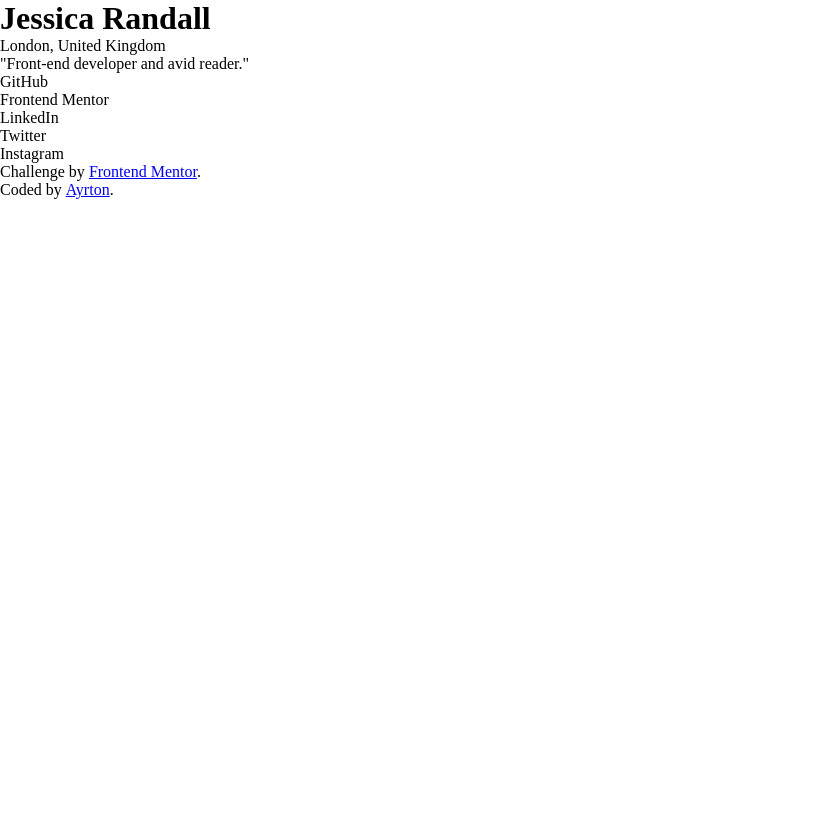
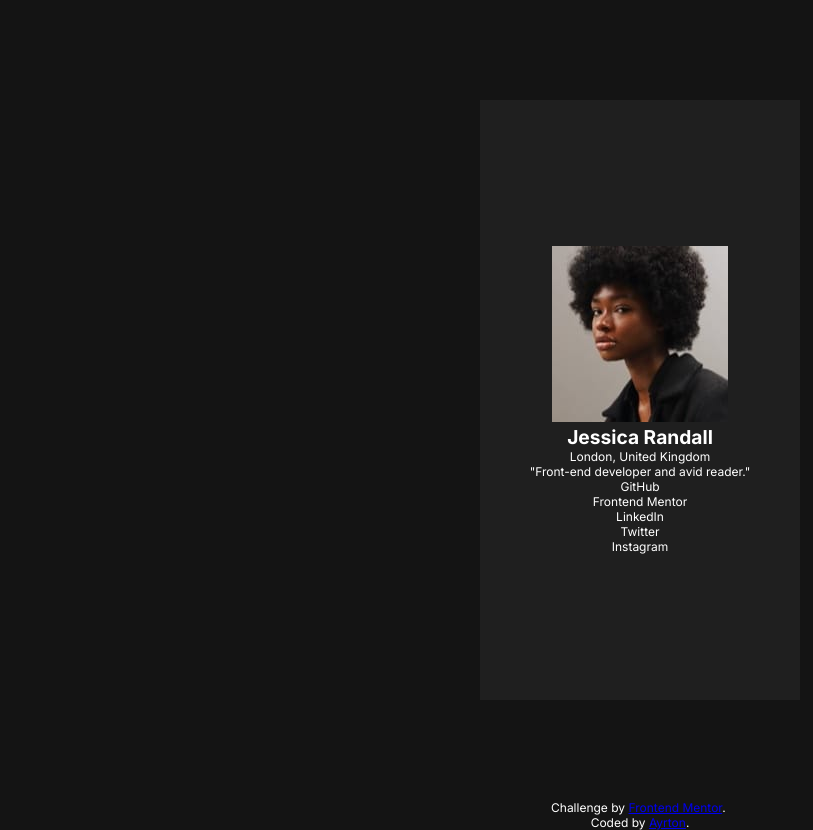
Before and after one commit to ayrtton/social-links-profile, a React (Vite) app: page / in a window 1280 px wide. Shown: the whole page, without its empty margins (0-813 px from the left). Before the commit the page ends 800 px from the top, so only its background shows below. Built offline with nearby package versions, Linux system fonts and the light colour scheme.

Commit message:
Create the mixins for font sizes and flexboxes

```diff
--- a/src/assets/css/main.css
+++ b/src/assets/css/main.css
@@ -1,5 +1,81 @@
+@import url("https://fonts.googleapis.com/css2?family=Inter:wght@100..900&display=swap");
 * {
   margin: 0;
   padding: 0;
   box-sizing: border-box;
+}
+
+@media (min-width: 2500px) {
+  h1 {
+    font-size: 3.2rem;
+  }
+  body {
+    font-size: 2rem;
+  }
+}
+@media (max-width: 2500px) {
+  h1 {
+    font-size: 2.2rem;
+  }
+  body {
+    font-size: 1.35rem;
+  }
+}
+@media (max-width: 2000px) {
+  h1 {
+    font-size: 1.6rem;
+  }
+  body {
+    font-size: 1rem;
+  }
+}
+@media (max-width: 1500px) {
+  h1 {
+    font-size: 1.2rem;
+  }
+  body {
+    font-size: 0.75rem;
+  }
+}
+@media (max-width: 1000px) {
+  h1 {
+    font-size: 1rem;
+  }
+  body {
+    font-size: 0.6rem;
+  }
+}
+body {
+  background-color: hsl(0, 0%, 8%);
+  color: hsl(0, 0%, 100%);
+  font-family: "Inter";
+}
+
+main {
+  display: flex;
+  flex-direction: column;
+  align-items: center;
+  justify-content: center;
+  text-align: center;
+  height: 100vh;
+}
+
+#card {
+  display: flex;
+  flex-direction: column;
+  align-items: center;
+  justify-content: center;
+  text-align: center;
+  height: 75%;
+  background-color: hsl(0, 0%, 12%);
+  width: 25%;
+}
+
+footer {
+  display: flex;
+  flex-direction: column;
+  align-items: center;
+  justify-content: center;
+  text-align: center;
+  height: auto;
 }/*# sourceMappingURL=main.css.map */
--- a/src/assets/sass/_config.scss
+++ b/src/assets/sass/_config.scss
@@ -1,3 +1,11 @@
+@import url('https://fonts.googleapis.com/css2?family=Inter:wght@100..900&display=swap');
+
+$green: hsl(75, 94%, 57%);
+$white: hsl(0, 0%, 100%);
+$grey: hsl(0, 0%, 20%);
+$dark_grey: hsl(0, 0%, 12%);
+$off_black: hsl(0, 0%, 8%);
+
 * {
     margin: 0;
     padding: 0;
--- /dev/null
+++ b/src/assets/sass/_media-queries.scss
@@ -0,0 +1,21 @@
+@import './mixins';
+
+@media (min-width: 2500px) {
+    @include font_sizes(3.2rem, 2rem);
+}
+
+@media (max-width: 2500px) {
+    @include font_sizes(2.2rem, 1.35rem);
+}
+
+@media (max-width: 2000px) {
+    @include font_sizes(1.6rem, 1rem);
+}
+
+@media (max-width: 1500px) {
+    @include font_sizes(1.2rem, .75rem);
+}
+
+@media (max-width: 1000px) {
+    @include font_sizes(1rem, .6rem);
+}
--- /dev/null
+++ b/src/assets/sass/_mixins.scss
@@ -0,0 +1,18 @@
+@mixin flexbox($height: auto) {
+    display: flex;
+    flex-direction: column;
+    align-items: center;
+    justify-content: center;
+    text-align: center;
+    height: $height;
+}
+
+@mixin font_sizes($size_01, $size_02) {
+    h1 {
+        font-size: $size_01;
+    }
+
+    body {
+        font-size: $size_02;
+    }
+}
--- a/src/assets/sass/main.scss
+++ b/src/assets/sass/main.scss
@@ -1 +1,21 @@
-@import './config';
+@import './config', './mixins', './media-queries';
+
+body {
+    background-color: $off_black;
+    color: $white;
+    font-family: 'Inter';
+}
+
+main {
+    @include flexbox(100vh);
+}
+
+#card {
+    @include flexbox(75%);
+    background-color: $dark_grey;
+    width: 25%;
+}
+
+footer {
+    @include flexbox;
+}
--- a/src/components/Card.jsx
+++ b/src/components/Card.jsx
@@ -1,7 +1,11 @@
+import profileImage from '../assets/images/avatar-jessica.jpeg';
+
 function Card() {
     return (
         <main>
+            <div id="card">
                 <div id="profile-info">
+                    <img src={profileImage} alt="" srcSet="" />
                     <h1>Jessica Randall</h1>
                     <span>London, United Kingdom</span>
                     <p>{'"'}Front-end developer and avid reader.{'"'}</p>
@@ -13,6 +17,7 @@ function Card() {
                     <div className="social-link">Twitter</div>
                     <div className="social-link">Instagram</div>
                 </div>
+            </div>
         </main>
     );
 }
```
Also changed, not shown: 1 other file (tests, documents, lock files or other folders). Lines whose indentation alone changed are shown as unchanged.
